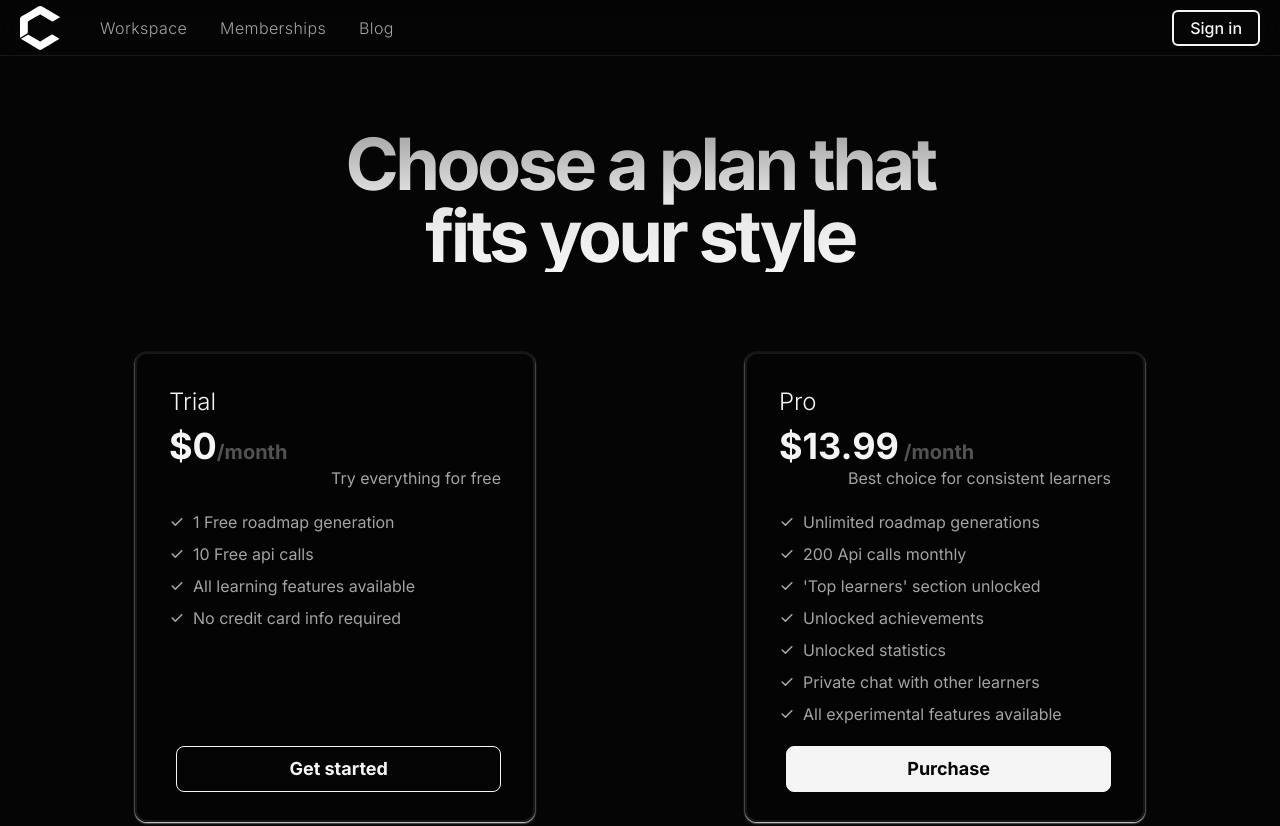
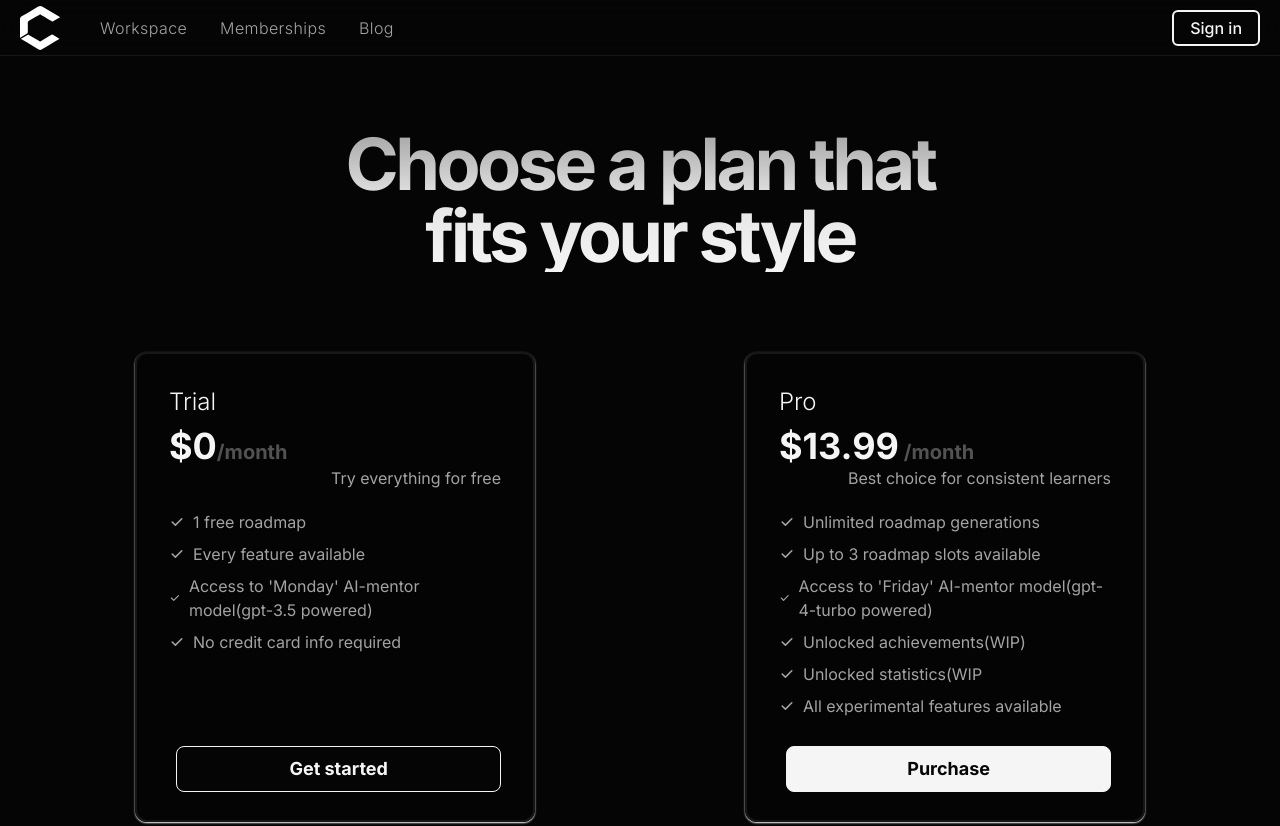
Before and after one commit to Lavryniukk/omniscent-frontend, a Next.js app: page /memberships in a window 1280 px wide. Shown: the top 826 px of the page. Built offline with nearby package versions, Linux system fonts and the light colour scheme; no server answers.

Commit message:
Working on new pricing

```diff
--- a/app/UI/static/Memberships/PricingCards/components/ProCard/ProCard.tsx
+++ b/app/UI/static/Memberships/PricingCards/components/ProCard/ProCard.tsx
@@ -15,11 +15,12 @@ let ProCard = () => {
       </p>
       <ul className="mt-5 text-accent space-y-1 xl:space-y-2">
         <Line text={"Unlimited roadmap generations"} />
-        <Line text={"200 Api calls monthly"} />
-        <Line text={"'Top learners' section unlocked"} />
-        <Line text={"Unlocked achievements"} />
-        <Line text={"Unlocked statistics"} />
-        <Line text={"Private chat with other learners"} />
+        <Line text={"Up to 3 roadmap slots available"} />
+        <Line
+          text={"Access to 'Friday' AI-mentor model(gpt-4-turbo powered)"}
+        />
+        <Line text={"Unlocked achievements(WIP)"} />
+        <Line text={"Unlocked statistics(WIP"} />
         <Line text={"All experimental features available"} />
       </ul>
 
--- a/app/UI/static/Memberships/PricingCards/components/TrialCard/TrialCard.tsx
+++ b/app/UI/static/Memberships/PricingCards/components/TrialCard/TrialCard.tsx
@@ -12,13 +12,10 @@ let TrialCard = () => {
       </h1>
       <p className="text-accent text-right">Try everything for free</p>
       <ul className="mt-5 text-accent space-y-1 xl:space-y-2">
-        <Line text={"1 Free roadmap generation"} />
-        {/* Feature: Free roadmap generation */}
-        <Line text={"10 Free api calls"} /> {/* Feature: 10 Free API calls */}
-        <Line text={"All learning features available"} />
-        {/* Feature: All learning features available */}
+        <Line text={"1 free roadmap"} />
+        <Line text={"Every feature available"} />
+        <Line text={"Access to 'Monday' AI-mentor model(gpt-3.5 powered)"} />
         <Line text={"No credit card info required"} />
-        {/* Feature: No credit card info required */}
       </ul>
       <div className="text-center cursor-pointer absolute right-8 bottom-7 w-[82%] rounded-lg text-lg text-text bg-background font-bold border hover:text-background hover:bg-opacity-90  transition-all duration-200 border-text hover:bg-text mx-auto p-4 py-2 block">
         <Link href="/">Get started</Link>
```
